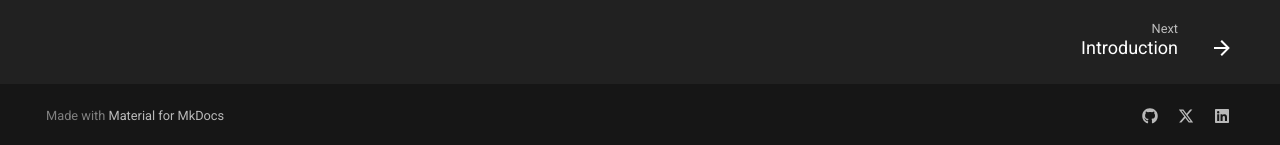
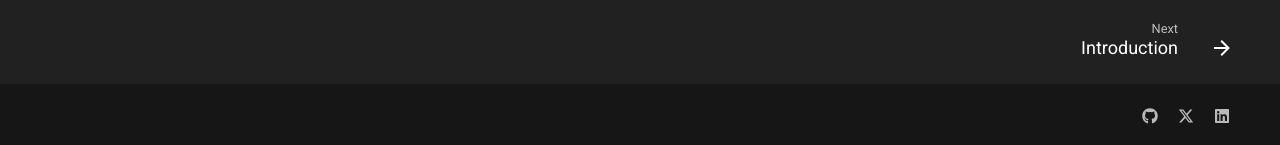
Before and after one commit to Belphonz/Starve-Style, an MkDocs documentation site: the page built from docs/index.md, in a window 1280 px wide. Shown: the part 752-897 px from the top of the page. Built offline with MkDocs 1.6.1 and Material for MkDocs 9.7.7, drawn with Linux system fonts in a browser that asks for light colours.

Commit message:
vault backup: 2024-10-17 23:18:45

```diff
--- /dev/null
+++ b/docs/stylesheets/extra.css
@@ -0,0 +1 @@
+{\rtf1}
--- a/mkdocs.yml
+++ b/mkdocs.yml
@@ -9,6 +9,7 @@
     features:
       - navigation.footer
 extra:
+  generator: false
   social:
     - icon: fontawesome/brands/github
       link: https://github.com/Belphonz
@@ -16,6 +17,8 @@
       link: https://x.com/AethelCrown
     - icon: fontawesome/brands/linkedin
       link: https://www.linkedin.com/in/aethel-crown/
+extra_css:
+  - stylesheets/extra.css
 
 
 # Extensions
```
